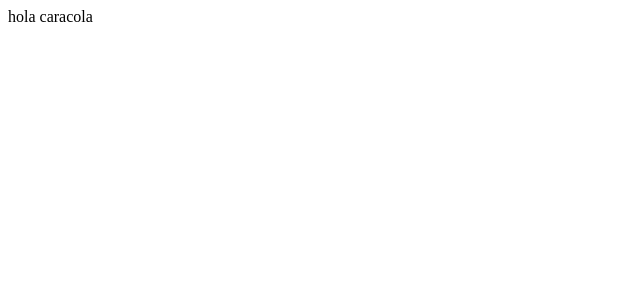
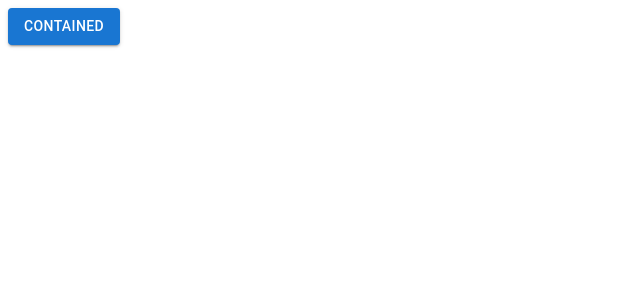
Before and after one commit to marchuovi/todolist, a React (Vite) app: page / in a window 1280 px wide. Shown: the top 300 px of the page, without its empty margins (0-640 px from the left). Built offline with nearby package versions, Linux system fonts and the light colour scheme.

Commit message:
Btn e instalacion MUI

```diff
--- a/package.json
+++ b/package.json
@@ -9,6 +9,9 @@
     "preview": "vite preview"
   },
   "dependencies": {
+    "@emotion/react": "^11.10.5",
+    "@emotion/styled": "^11.10.5",
+    "@mui/material": "^5.11.4",
     "react": "^18.2.0",
     "react-dom": "^18.2.0"
   },
--- a/src/App.jsx
+++ b/src/App.jsx
@@ -1,9 +1,10 @@
+import React from 'react'
+import BtnAdd from './components/BtnAdd'
 
-function App() {
-
+const App = () => {
   return (
-    <div className="App">
-hola caracola
+    <div>
+      <BtnAdd/>
     </div>
   )
 }
--- /dev/null
+++ b/src/components/BtnAdd.jsx
@@ -0,0 +1,12 @@
+import React from 'react'
+import { Button } from '@mui/material'
+
+const BtnAdd = () => {
+  return (
+    <div>
+        <Button variant="contained">Contained</Button>
+    </div>
+  )
+}
+
+export default BtnAdd
```
Also changed, not shown: 1 other file (tests, documents, lock files or other folders).
